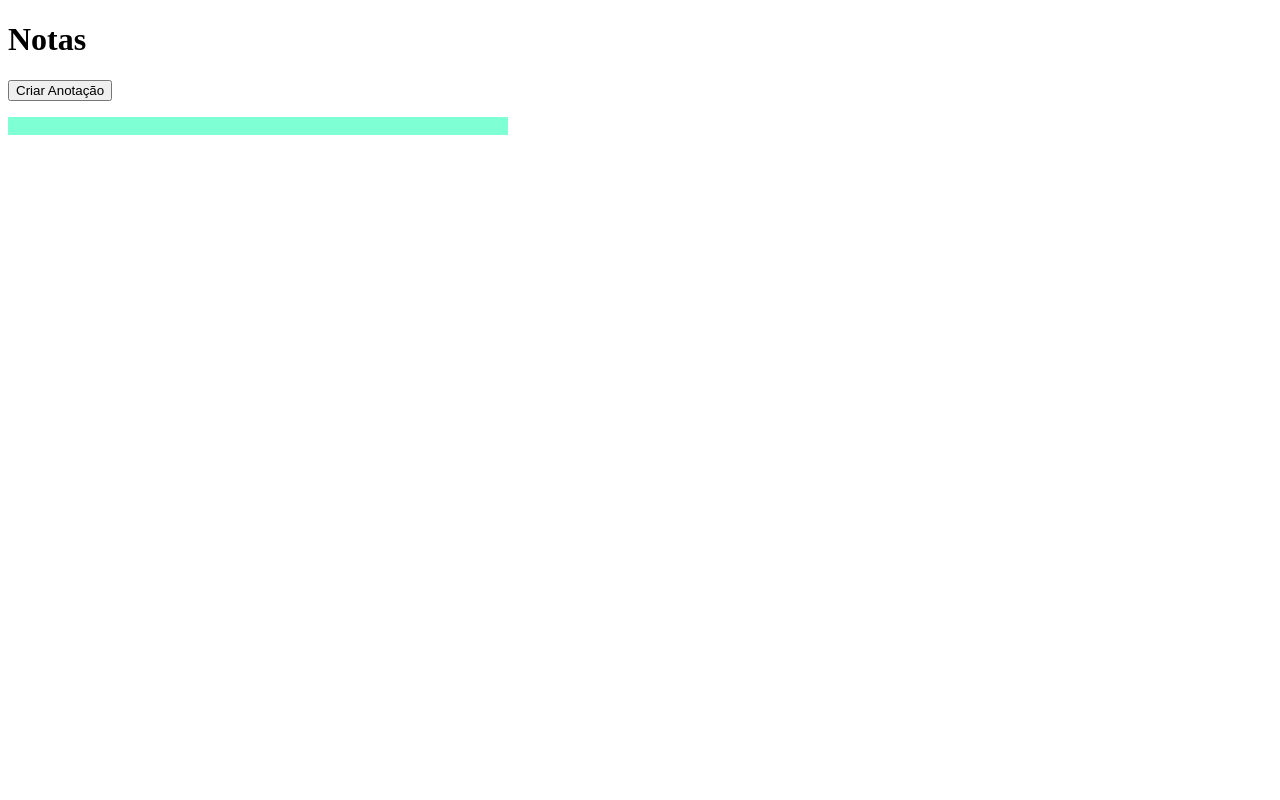
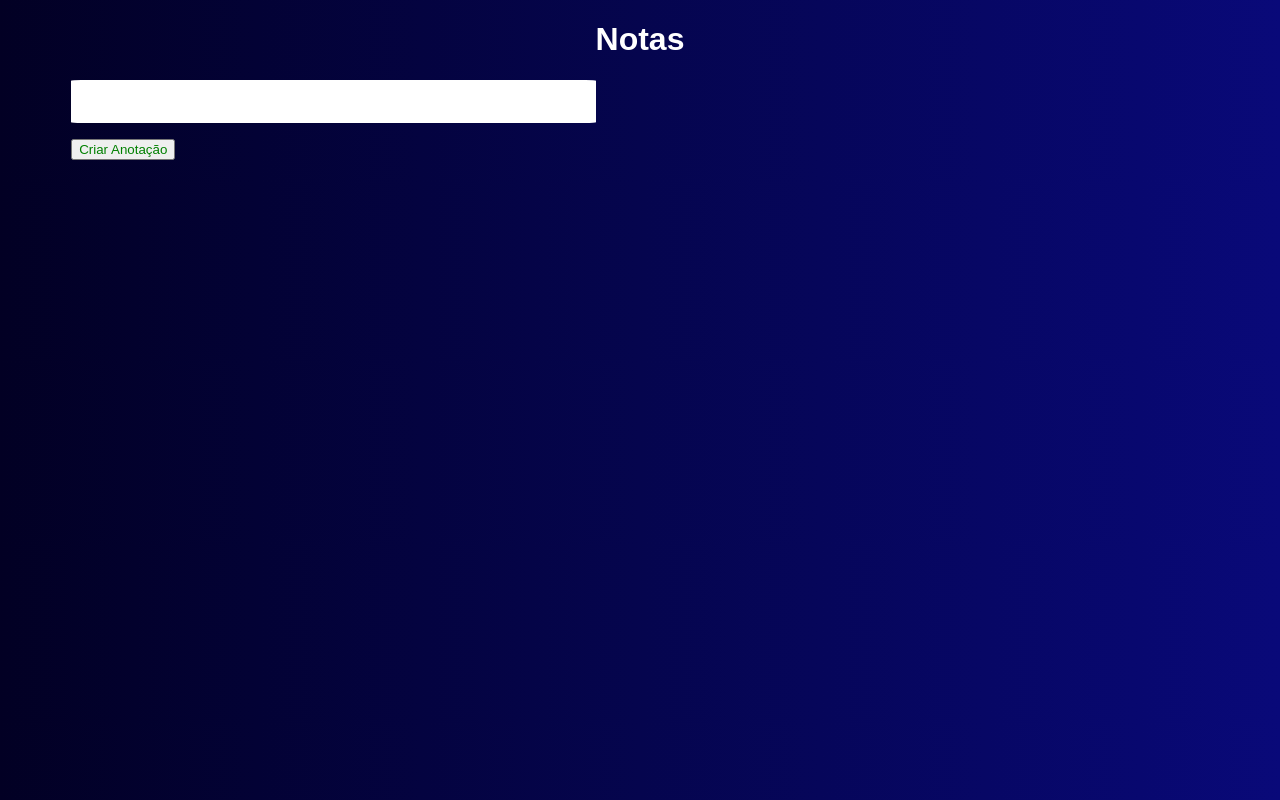
Before and after one commit to jdoug28/app-de-notas, a plain HTML site: page index.html in a window 1280 px wide. Drawn offline with Linux system fonts and the light colour scheme; a web font is replaced by a local one.

Commit message:
css básico

```diff
--- a/index.html
+++ b/index.html
@@ -5,14 +5,17 @@
     <meta name="viewport" content="width=device-width, initial-scale=1.0">
     <title>Document</title>
     <link rel="stylesheet" type="text/css" href="style.css"/>
+    <link rel="preconnect" href="https://fonts.googleapis.com">
+    <link rel="preconnect" href="https://fonts.gstatic.com" crossorigin>
+    <link href="https://fonts.googleapis.com/css2?family=Niramit:ital,wght@0,200;0,300;0,400;0,500;0,600;0,700;1,200;1,300;1,400;1,500;1,600;1,700&display=swap" rel="stylesheet">
 </head>
 <body>
     <div class="container">
         <h1>Notas</h1>
+        <div class="container-notes">
+            <p contenteditable="true" id="input-box"></p>
+        </div>
         <button id='btnAdd' onclick="criarNota()">Criar Anotação</button>
-        <div class="container-notes">
-            <p contenteditable="true" class="input-box"></p>
-        </div>
     </div>
     <script src="script.js"></script>
 </body>
--- a/script.js
+++ b/script.js
@@ -1,29 +1,22 @@
 function criarNota() {
-    // Crie um novo parágrafo
     let nota = document.createElement("p");
+    let botaoExcluir = document.createElement("button");
+    botaoExcluir.innerHTML = "Excluir";
 
-    // Crie um botão de exclusão
-    let botaoExcluir = document.createElement("button");
-    botaoExcluir.innerText = "Excluir";
+    var contenteditable = document.querySelector('[contenteditable]');
+    var text = contenteditable.innerHTML;
 
-    // Selecione o elemento contenteditable
-    var contenteditable = document.querySelector('[contenteditable]');
+    if (text!="") {
+        nota.innerHTML = text + "<br>";
+        nota.appendChild(botaoExcluir);
+        document.body.appendChild(nota);
+        contenteditable.textContent = "";
+    }
+    else {
+        alert("Nota vazia");
+    }
 
-    // Obtenha o texto do elemento contenteditable
-    var text = contenteditable.textContent;
-
-    // Defina o texto do parágrafo
-    nota.innerText = text;
-
-    // Adicione o botão de exclusão ao parágrafo
-    nota.appendChild(botaoExcluir);
-
-    // Adicione o parágrafo ao body do documento
-    document.body.appendChild(nota);
-
-    // Adicione um evento de clique ao botão de exclusão
     botaoExcluir.addEventListener("click", function() {
-        // Remova o parágrafo (nota) quando o botão de exclusão for clicado
         nota.remove();
     });
 }
--- a/style.css
+++ b/style.css
@@ -1,6 +1,50 @@
-.input-box{
+html {
+    background-color: black;
+    font-family: "Niramit", sans-serif;
+    background: rgb(2,0,36);
+    background: linear-gradient(90deg, rgba(2,0,36,1) 0%, rgba(3,2,53,1) 20%, rgba(4,3,64,1) 33%, rgba(5,5,78,1) 50%, rgba(6,6,90,1) 64%, rgba(7,7,101,1) 77%, rgba(8,8,111,1) 89%, rgba(9,9,121,1) 100%);
+}
+h1 {
+    color: white;
+    text-align: center;
+}
+#input-box {
     position: relative;
     width: 100%;
     max-width: 500px;
-    background-color: aquamarine;
+    background-color: white;
+    border: 0;
+    color: black;
+    border-radius: 2%;
+    padding: 1%;
+
 }
+p {
+    margin-left: 5%;
+    color: white;
+    text-align: left;
+    max-width: 500px;
+    word-wrap: break-word;
+    border-style: solid;
+    border-color: aqua;
+    border-width: 1px;
+    padding: 1%;
+
+}
+.container-notes {
+    margin-bottom: 1%;
+}
+button {
+    margin-left: 2%;
+    margin-top: 2%;
+    margin-bottom: 4%;
+    font-family: "Niramit", sans-serif;
+    color: red;
+}
+#btnAdd {
+    text-align: left;
+    margin-top: 0%;
+    margin-left: 5%;
+    margin-bottom: 1%;
+    color: green;
+}
```
